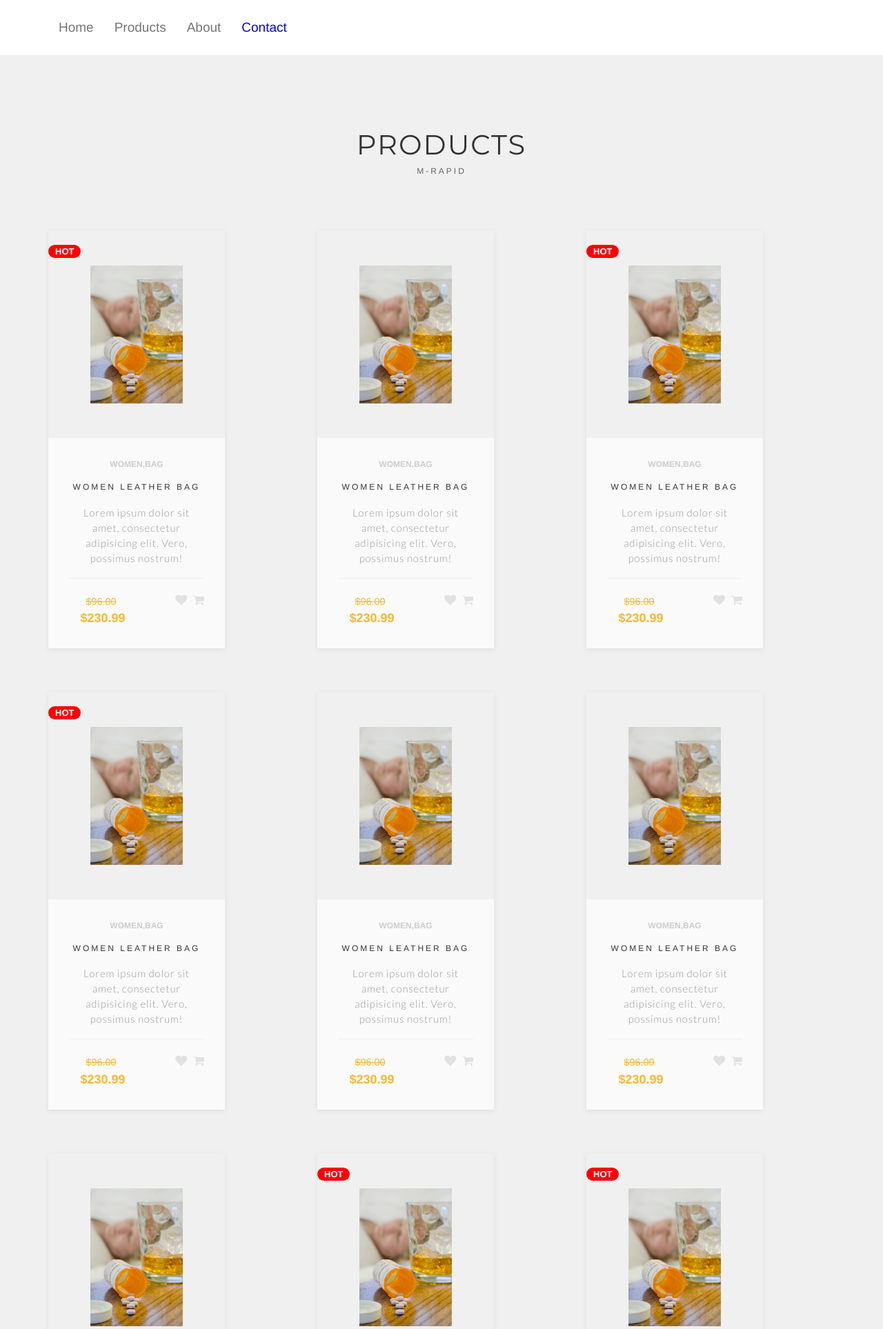
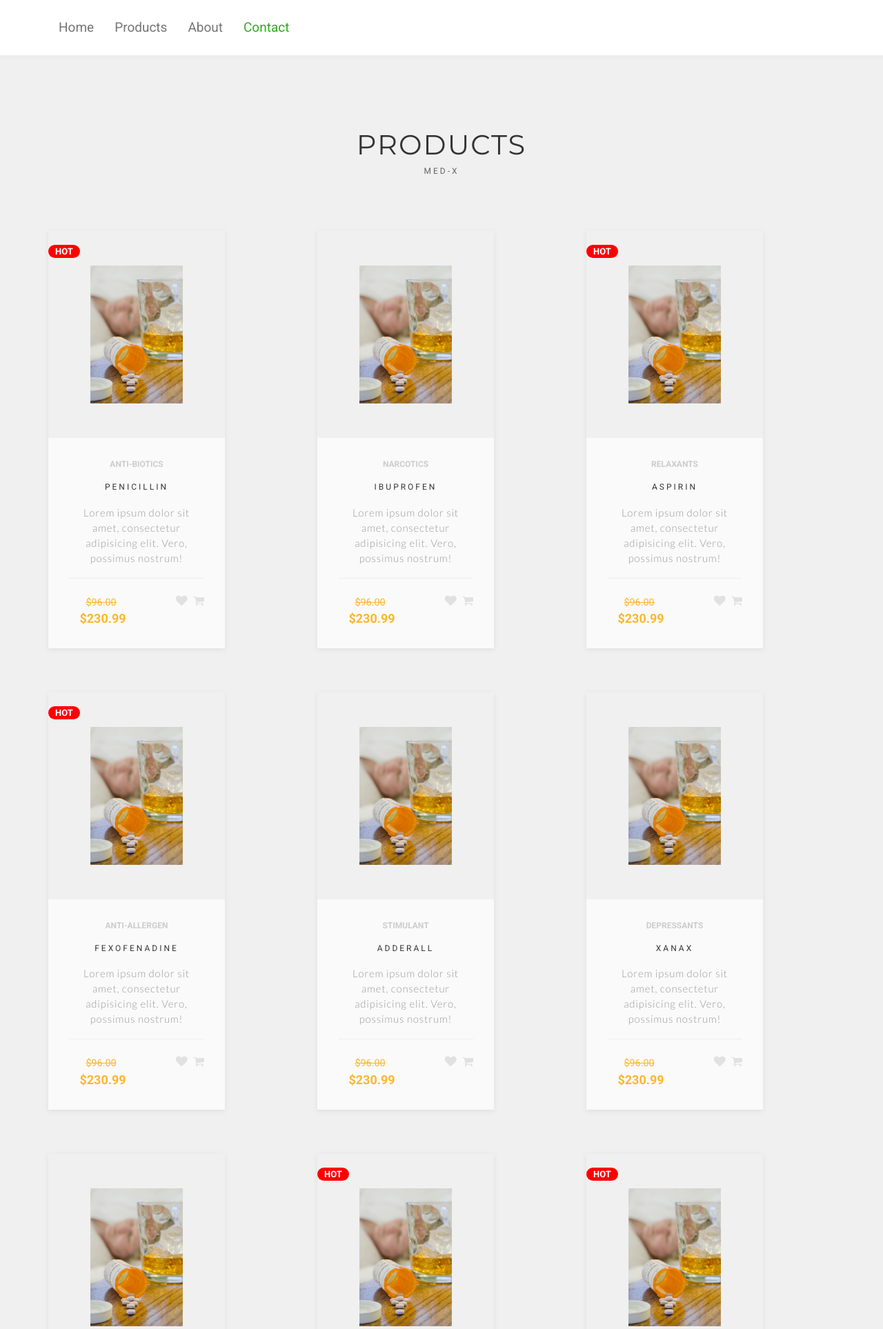
Before and after one commit to Raynan00/Med-X, a PHP site: page /products.html in a window 1280 px wide. Shown: the top 1927 px of the page at 69% size. Run offline with PHP 8.4, Linux system fonts and the light colour scheme.

Commit message:
Add files via upload

```diff
--- a/css/style.css
+++ b/css/style.css
@@ -1,9 +1,12 @@
 @import url(//fonts.googleapis.com/css?family=Lato:300:400);
-*{
+@import url('https://fonts.googleapis.com/css2?family=Roboto:wght@400;700&display=swap');
+
+* {
   /*border: 2px red solid;*/
 }
 
 body {
+  font-family: 'Roboto', sans-serif;
   margin: 0;
 }
 
--- a/products.html
+++ b/products.html
@@ -29,7 +29,6 @@
 
   	<link href='https://fonts.googleapis.com/css?family=Montserrat:400,700' rel='stylesheet' type='text/css'>
   	<link href='https://fonts.googleapis.com/css?family=Source+Sans+Pro:400,300,600' rel='stylesheet' type='text/css'>
-
 </head>
 <body id="top" data-spy="scroll" data-target=".navbar-collapse" data-offset="50">
 
@@ -58,7 +57,7 @@
         <li><a href="#contact" class="smoothScroll">Contact</a></li>
       </ul>
     </div>
-
+    </div>
   </div>
 </div>
 
@@ -69,7 +68,7 @@
       <div class="col-md-offset-2 col-md-8 col-sm-offset-1 col-sm-10">
           <div class="wow fadeInUp section-title" data-wow-delay="0.6s">
             <h2>Products</h2>
-            <h4>M-Rapid</h4>
+            <h4>Med-X</h4>
           </div>
       </div>
 
@@ -82,8 +81,8 @@
                 <img src="images/product.jpeg" alt="">
             </div>
             <div class="product-details">
-                <span class="product-catagory">Women,bag</span>
-                <h4><a href="">Women leather bag</a></h4>
+                <span class="product-catagory">Anti-Biotics</span>
+                <h4><a href="">Penicillin</a></h4>
                 <p>Lorem ipsum dolor sit amet, consectetur adipisicing elit. Vero, possimus nostrum!</p>
                 <div class="product-bottom-details">
                     <div class="product-price"><small>$96.00</small>$230.99</div>
@@ -103,8 +102,8 @@
                 <img src="images/product.jpeg" alt="">
             </div>
             <div class="product-details">
-                <span class="product-catagory">Women,bag</span>
-                <h4><a href="">Women leather bag</a></h4>
+                <span class="product-catagory">Narcotics</span>
+                <h4><a href="">Ibuprofen</a></h4>
                 <p>Lorem ipsum dolor sit amet, consectetur adipisicing elit. Vero, possimus nostrum!</p>
                 <div class="product-bottom-details">
                     <div class="product-price"><small>$96.00</small>$230.99</div>
@@ -124,8 +123,8 @@
                 <img src="images/product.jpeg" alt="">
             </div>
             <div class="product-details">
-                <span class="product-catagory">Women,bag</span>
-                <h4><a href="">Women leather bag</a></h4>
+                <span class="product-catagory">Relaxants</span>
+                <h4><a href="">Aspirin</a></h4>
                 <p>Lorem ipsum dolor sit amet, consectetur adipisicing elit. Vero, possimus nostrum!</p>
                 <div class="product-bottom-details">
                     <div class="product-price"><small>$96.00</small>$230.99</div>
@@ -150,8 +149,8 @@
                 <img src="images/product.jpeg" alt="">
             </div>
             <div class="product-details">
-                <span class="product-catagory">Women,bag</span>
-                <h4><a href="">Women leather bag</a></h4>
+                <span class="product-catagory">Anti-Allergen</span>
+                <h4><a href="">Fexofenadine</a></h4>
                 <p>Lorem ipsum dolor sit amet, consectetur adipisicing elit. Vero, possimus nostrum!</p>
                 <div class="product-bottom-details">
                     <div class="product-price"><small>$96.00</small>$230.99</div>
@@ -171,8 +170,8 @@
                 <img src="images/product.jpeg" alt="">
             </div>
             <div class="product-details">
-                <span class="product-catagory">Women,bag</span>
-                <h4><a href="">Women leather bag</a></h4>
+                <span class="product-catagory">Stimulant</span>
+                <h4><a href="">Adderall</a></h4>
                 <p>Lorem ipsum dolor sit amet, consectetur adipisicing elit. Vero, possimus nostrum!</p>
                 <div class="product-bottom-details">
                     <div class="product-price"><small>$96.00</small>$230.99</div>
@@ -192,8 +191,8 @@
                 <img src="images/product.jpeg" alt="">
             </div>
             <div class="product-details">
-                <span class="product-catagory">Women,bag</span>
-                <h4><a href="">Women leather bag</a></h4>
+                <span class="product-catagory">Depressants</span>
+                <h4><a href="">Xanax</a></h4>
                 <p>Lorem ipsum dolor sit amet, consectetur adipisicing elit. Vero, possimus nostrum!</p>
                 <div class="product-bottom-details">
                     <div class="product-price"><small>$96.00</small>$230.99</div>
@@ -217,8 +216,8 @@
                   <img src="images/product.jpeg" alt="">
               </div>
               <div class="product-details">
-                  <span class="product-catagory">Women,bag</span>
-                  <h4><a href="">Women leather bag</a></h4>
+                  <span class="product-catagory">Hallucinogens</span>
+                  <h4><a href="">Tetrahydrocannabinol</a></h4>
                   <p>Lorem ipsum dolor sit amet, consectetur adipisicing elit. Vero, possimus nostrum!</p>
                   <div class="product-bottom-details">
                       <div class="product-price"><small>$96.00</small>$230.99</div>
@@ -238,8 +237,8 @@
                   <img src="images/product.jpeg" alt="">
               </div>
               <div class="product-details">
-                  <span class="product-catagory">Women,bag</span>
-                  <h4><a href="">Women leather bag</a></h4>
+                  <span class="product-catagory">Antacids</span>
+                  <h4><a href="">Amphogel</a></h4>
                   <p>Lorem ipsum dolor sit amet, consectetur adipisicing elit. Vero, possimus nostrum!</p>
                   <div class="product-bottom-details">
                       <div class="product-price"><small>$96.00</small>$230.99</div>
@@ -259,8 +258,8 @@
                   <img src="images/product.jpeg" alt="">
               </div>
               <div class="product-details">
-                  <span class="product-catagory">Women,bag</span>
-                  <h4><a href="">Women leather bag</a></h4>
+                  <span class="product-catagory">Anti-Convulsants</span>
+                  <h4><a href="">Lamictal</a></h4>
                   <p>Lorem ipsum dolor sit amet, consectetur adipisicing elit. Vero, possimus nostrum!</p>
                   <div class="product-bottom-details">
                       <div class="product-price"><small>$96.00</small>$230.99</div>
```
Also changed, not shown: other parts of css/style.css (+47 -1 lines), index.html (+15 -11 lines).
